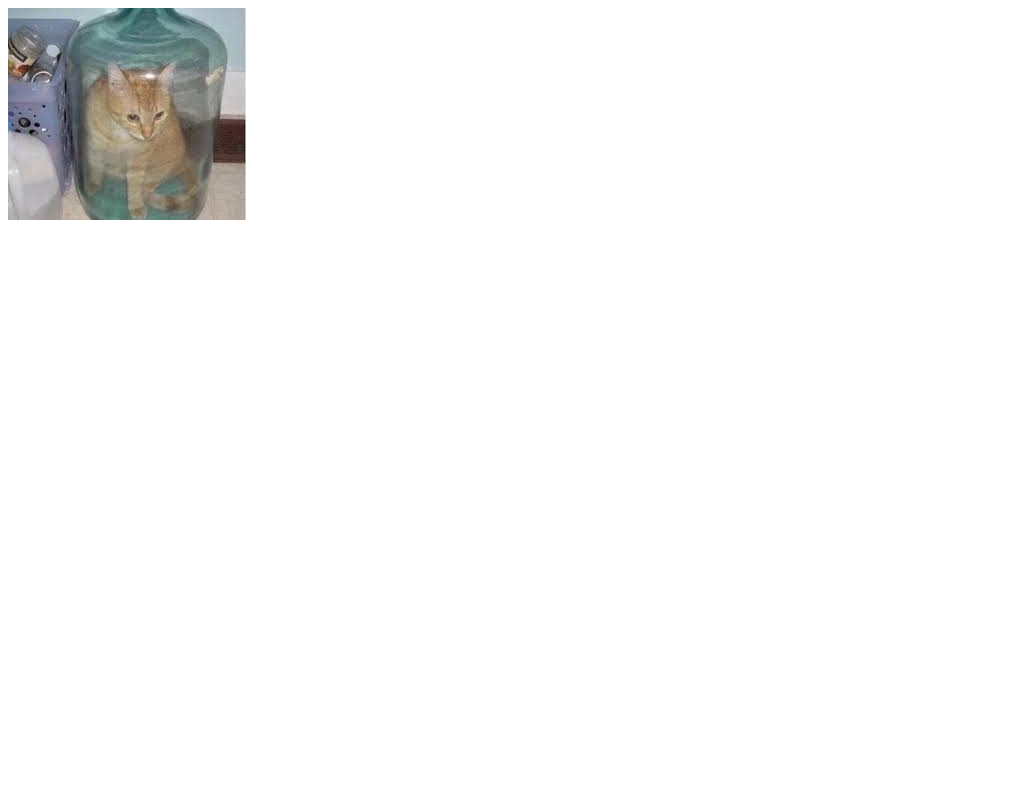
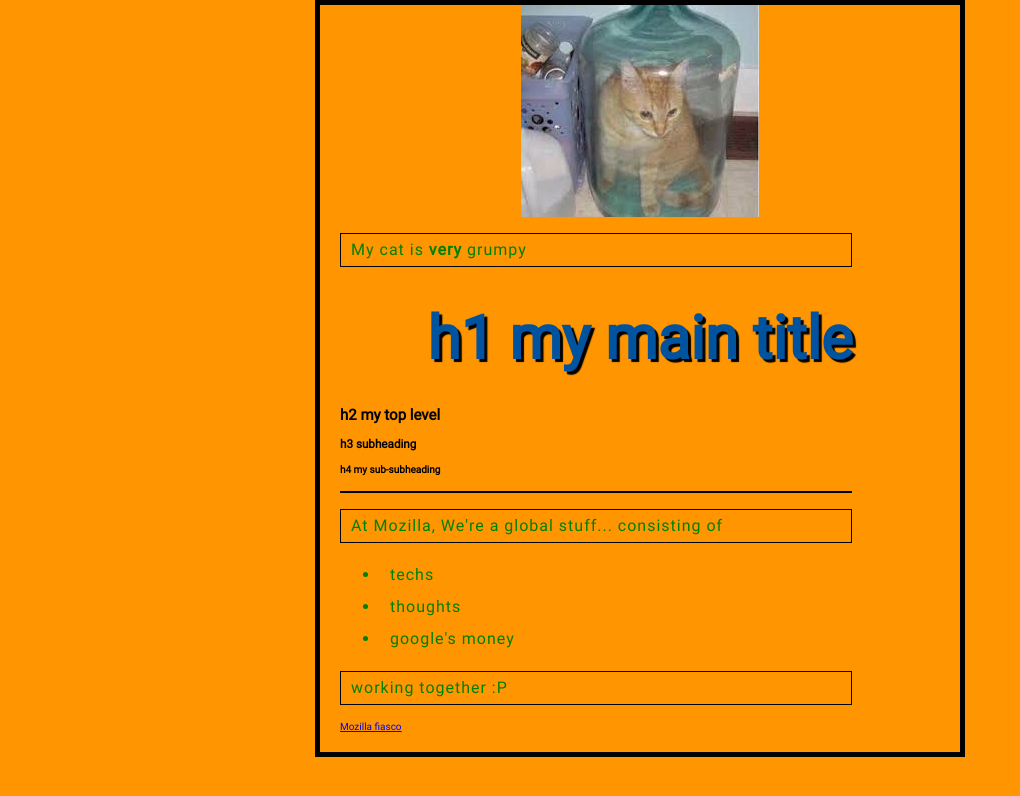
Before and after one commit to thangbui3914/static-html-site, a plain HTML site: page index.html in a window 1280 px wide. Shown: the whole page, without its empty margins (0-1020 px from the left). Drawn offline with Linux system fonts and the light colour scheme.

Commit message:
added css

```diff
--- a/index.html
+++ b/index.html
@@ -4,8 +4,30 @@
 		<meta charset="utf-8" />
 		<meta name="viewport" content="width=device-width" />
 		<title>My test page</title>
+		<link href="styles/style.css" rel="stylesheet" />
 	</head>
 	<body>
+		<!-- image -->
 		<img src="images/cat.jpg" alt="My test image" />
+
+		<!-- 4 heading levels: -->
+		<p>My cat is <strong>very</strong> grumpy</p>
+		<h1>h1 my main title</h1>
+		<h2>h2 my top level</h2>
+		<h3>h3 subheading</h3>
+		<h4>h4 my sub-subheading</h4>
+
+		<!-- list -->
+		<p></p>
+		<p>At Mozilla, We're a global stuff... consisting of </p>
+		<ul>
+			<li>techs</li>
+			<li>thoughts</li>
+			<li>google's money</li>
+		</ul>
+		<p>working together :P</p>
+
+		<!-- Link -->
+		<a href="https://www.mozilla.org/en-US/about/manifesto/">Mozilla fiasco</a>
 	</body>
 </html>
--- /dev/null
+++ b/styles/style.css
@@ -0,0 +1,62 @@
+@font-face {
+	font-family: "Roboto";
+	src: url("/Roboto/Roboto-Regular.ttf")
+}
+
+p {
+	color: red;
+	width: 500px;
+	border: 1px solid black;
+}
+
+p,
+li,
+h1 {
+	color: green;
+}
+
+body {
+	font-size: 10px;
+
+	background-color: #00539f;
+
+	font-family: "Roboto";
+}
+
+h1 {
+	font-size: 60px;
+	text-align: center;
+}
+
+p,
+li {
+	font-size: 16px;
+	line-height: 2;
+	letter-spacing: 1px;
+	padding: 0 0 0 10px;
+}
+
+body {
+	width: 600px;
+	margin: 0 auto;
+	background-color: #FF9500;
+	padding: 0 20px 20px 20px;
+	border: 5px solid black;
+}
+
+h1 {
+	margin: 0;
+	padding: 20px 0;
+	color: #00539f;
+	text-shadow: 3px 3px 1px black;
+}
+
+img {
+	display: block;
+	margin: 0 auto;
+}
+/* Element   selector : p,li,h1
+ * ID        selector : #my-id    <p id="my-id">
+ * Class     selector : .my-class <p class="my-class">
+ * Attribute selector : img[src]  <img src="myimage.png">
+ * Pseudo-class selector : a:hover <a>, but only when mouse is hover over*/
```
